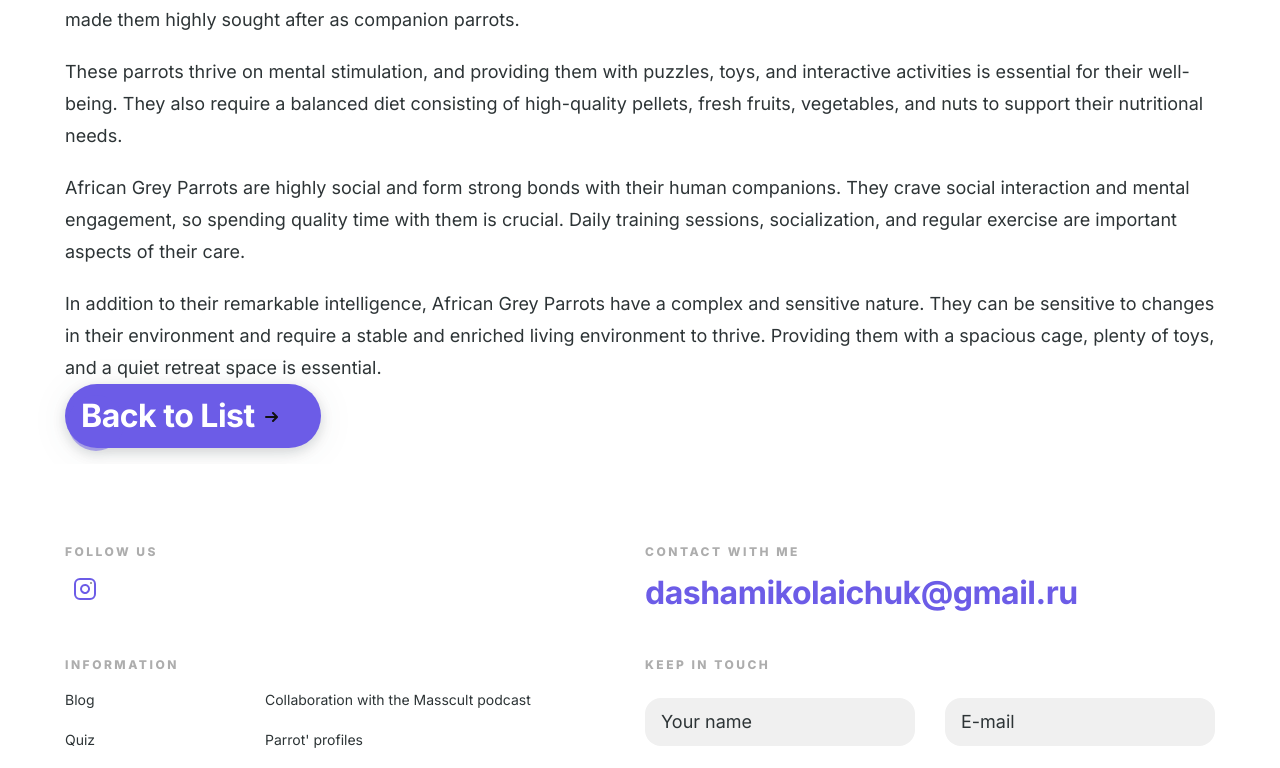
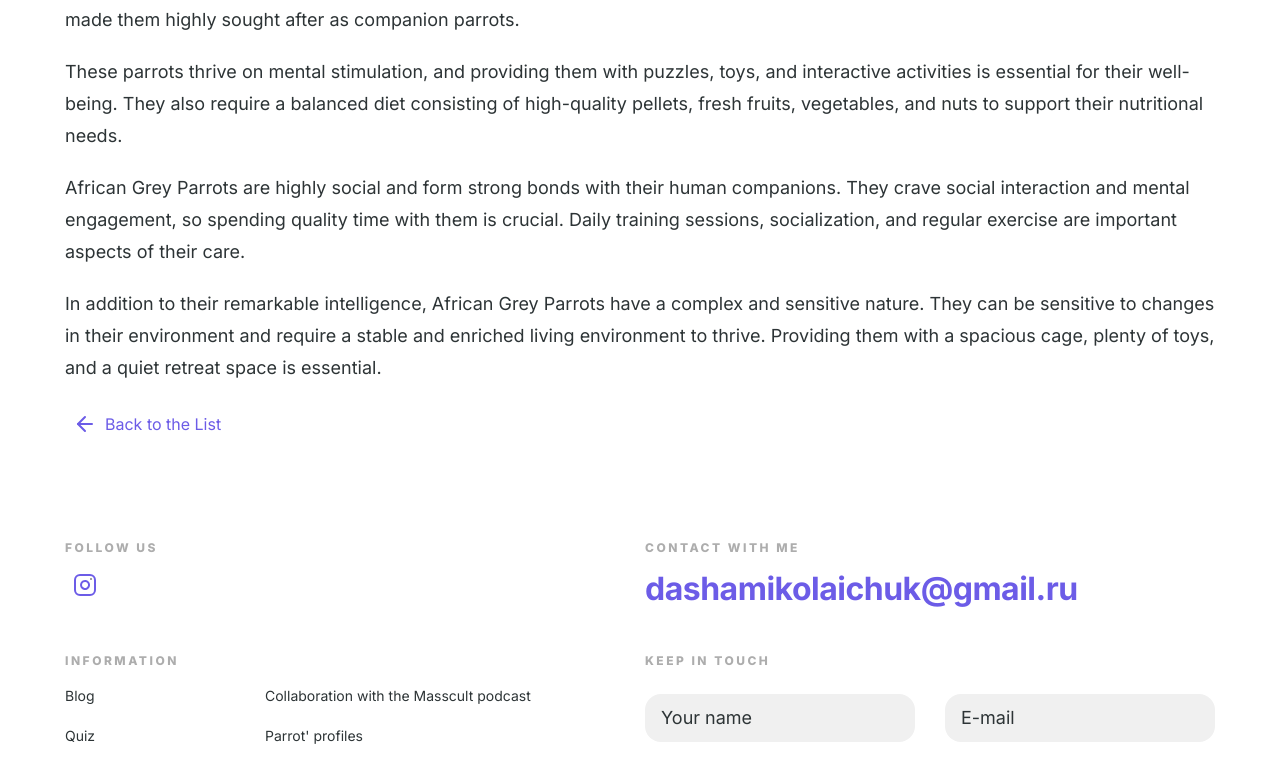
Before and after one commit to dashimiko/ParrotTale, a React (Create React App) app: page /blog/African_grey_parrot_profile in a window 1280 px wide. Shown: the part 755-1523 px from the top of the page. Built offline with nearby package versions, Linux system fonts and the light colour scheme; a web font is replaced by a local one.

Commit message:
fix: return button

```diff
--- a/src/components/ArticleTemplate/ArticleTemplate.jsx
+++ b/src/components/ArticleTemplate/ArticleTemplate.jsx
@@ -3,11 +3,10 @@ import { useLocation } from 'react-router-dom';
 import ScrollToTopOnMount from '../ScrollToTopMount/ScrollToTopMount';
 import DefaultTemplate from './DeafaultTemplate/DefaultTemplate';
 import ExtandedTemplate from './ExtendedTemplate/ExtandedTemplate';
-import ExploreButton from '../ExploreButton/ExploreButton';
+import ReturnButton from '../UI/ReturnButton/ReturnButton';
 
 function ArticleTemplate({ article, type }) {
   const Location = useLocation();
-  console.log(Location);
   return (
     <>
       <ScrollToTopOnMount />
@@ -17,13 +16,7 @@ function ArticleTemplate({ article, type }) {
         ) : (
           <ExtandedTemplate article={article} />
         )}
-        {Location.pathname !== '/about-us' && (
-          <ExploreButton
-            link="/blog"
-            text="Back to List"
-            localStyleName="back-button"
-          />
-        )}
+        {Location.pathname !== '/about-us' && <ReturnButton link="/blog" />}
       </section>
     </>
   );
--- a/src/components/ArticleTemplate/ExtendedTemplate/ExtandedTemplate.jsx
+++ b/src/components/ArticleTemplate/ExtendedTemplate/ExtandedTemplate.jsx
@@ -23,7 +23,7 @@ function ExtandedTemplate({ article }) {
       </div>
       <div className="article-template__text">
         {article.content.map((block) => (
-          <div key={block.id}>
+          <div key={block.id} className="article-template__block-text">
             <p className="article-template__headline extended-article-template__block-title">
               {block.headline}
             </p>
@@ -35,12 +35,14 @@ function ExtandedTemplate({ article }) {
                 {paragraph}
               </p>
             ))}
+            {block.picture && (
               <img
                 className="article-template__picture extended-article-template_picture"
                 src={block.picture}
                 alt={block.picture}
                 loading="lazy"
               />
+            )}
           </div>
         ))}
       </div>
--- a/src/components/ArticleTemplate/ExtendedTemplate/ExtandedTemplate.scss
+++ b/src/components/ArticleTemplate/ExtendedTemplate/ExtandedTemplate.scss
@@ -1,4 +1,10 @@
 @import '../../../commonStyles/commonStyles.scss';
+
+.article-template__block-text {
+  display: flex;
+  flex-direction: column;
+  gap: 10px;
+}
 
 .extended-article-template_picture {
   margin: 40px 0 0 0;
@@ -20,6 +26,7 @@
 
 .extended-article-template__block-title {
   @extend %text__button_small;
+  //@extend %null__item;
   min-height: 36px;
 }
 
--- a/src/components/Footer/ContactForm/ContactForm.jsx
+++ b/src/components/Footer/ContactForm/ContactForm.jsx
@@ -4,7 +4,7 @@ import { useState } from 'react';
 // eslint-disable-next-line import/no-extraneous-dependencies
 import { useForm } from 'react-hook-form';
 import emailjs from '@emailjs/browser';
-import CelebrationButton from '../../CelebrationButton/СelebrationButton';
+import CelebrationButton from '../../UI/CelebrationButton/СelebrationButton';
 import './ContactForm.scss';
 
 function ContactForm() {
--- a/src/components/Promo/PictureBox/PictureBox.jsx
+++ b/src/components/Promo/PictureBox/PictureBox.jsx
@@ -1,5 +1,5 @@
 import { NavLink } from 'react-router-dom';
-import ExploreButton from '../../ExploreButton/ExploreButton';
+import ExploreButton from '../../UI/ExploreButton/ExploreButton';
 import './PictureBox.scss';
 // import parrotPicture from '../../../images/firstParrotPic.jpg';
 import parrotPicture from '../../../images/masscult_picture2.jpg';
--- a/src/components/TicTacToe/TicТacToe.jsx
+++ b/src/components/TicTacToe/TicТacToe.jsx
@@ -2,7 +2,7 @@
 import { useState } from 'react';
 import './TicTacToe.scss';
 import Square from './Square/Square';
-import CelebrationButton from '../CelebrationButton/СelebrationButton';
+import CelebrationButton from '../UI/CelebrationButton/СelebrationButton';
 
 function calculateWinner(squares) {
   const lines = [
--- a/src/components/CelebrationButton/CelebrationButton.scss
+++ b/src/components/UI/CelebrationButton/CelebrationButton.scss
@@ -1,4 +1,4 @@
-@import '../../commonStyles/commonStyles.scss';
+@import '../../../commonStyles/commonStyles.scss';
 
 .celebration__button {
   box-sizing: border-box;
--- a/src/components/ExploreButton/ExploreButton.scss
+++ b/src/components/UI/ExploreButton/ExploreButton.scss
@@ -1,4 +1,4 @@
-@import '../../commonStyles/commonStyles.scss';
+@import '../../../commonStyles/commonStyles.scss';
 
 $color_inactive: #111;
 $color_active: white;
@@ -65,7 +65,7 @@ $color_active: white;
 }
 
 @media screen and (max-width: 1024px) {
-  .explore-button span{
+  .explore-button span {
     font-size: 24px;
   }
 }
@@ -90,5 +90,5 @@ $color_active: white;
   }
   .explore-button span {
     font-size: 14px;
+  }
 }
-}
--- /dev/null
+++ b/src/components/UI/ReturnButton/ReturnButton.jsx
@@ -0,0 +1,13 @@
+import { NavLink } from 'react-router-dom';
+import './ReturnButton.scss';
+
+function ReturnButton({ link }) {
+  return (
+    <NavLink to={link} className="return-button">
+      <div className="return-button__arrow" />
+      <p className="return-button__text">Back to the List</p>
+    </NavLink>
+  );
+}
+
+export default ReturnButton;
--- /dev/null
+++ b/src/components/UI/ReturnButton/ReturnButton.scss
@@ -0,0 +1,38 @@
+@import '../../../commonStyles/commonStyles.scss';
+
+.return-button {
+  margin-top: 20px;
+  text-decoration: none;
+  color: $violetDetails;
+  display: flex;
+  align-items: center;
+  @extend %button__transition;
+  //.return-button__arrow:hover {
+  //transform: translateX(-5px);
+  // transform: translateX(-5px) scaleX(-1);
+  //}
+  opacity: 1;
+  &:hover {
+    opacity: 0.8;
+  }
+  &:hover .return-button__arrow {
+    transform: translateX(-5px) scaleX(-1);
+  }
+}
+
+.return-button__text {
+  @extend %null__item;
+}
+
+.return-button__arrow {
+  background-image: url(../../../images/icons/icon-link-arrow.svg);
+  width: 40px;
+  height: 40px;
+  background-repeat: no-repeat;
+  background-size: 40px;
+  @extend %button__transition;
+  transform: scaleX(-1);
+  /* &:hover {
+    transform: translateX(-5px) scaleX(-1);
+  } */
+}
```
Also changed, not shown: src/components/UI/CelebrationButton/СelebrationButton.jsx (renamed from src/components/CelebrationButton/СelebrationButton.jsx), src/components/UI/ExploreButton/ExploreButton.jsx (renamed from src/components/ExploreButton/ExploreButton.jsx), 1 other file (tests, documents, lock files or other folders). Lines whose indentation alone changed are shown as unchanged.
